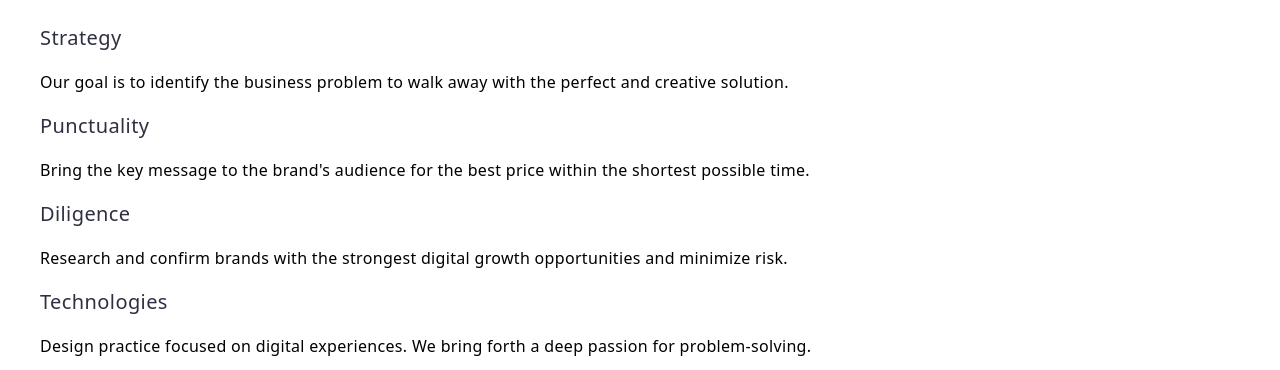
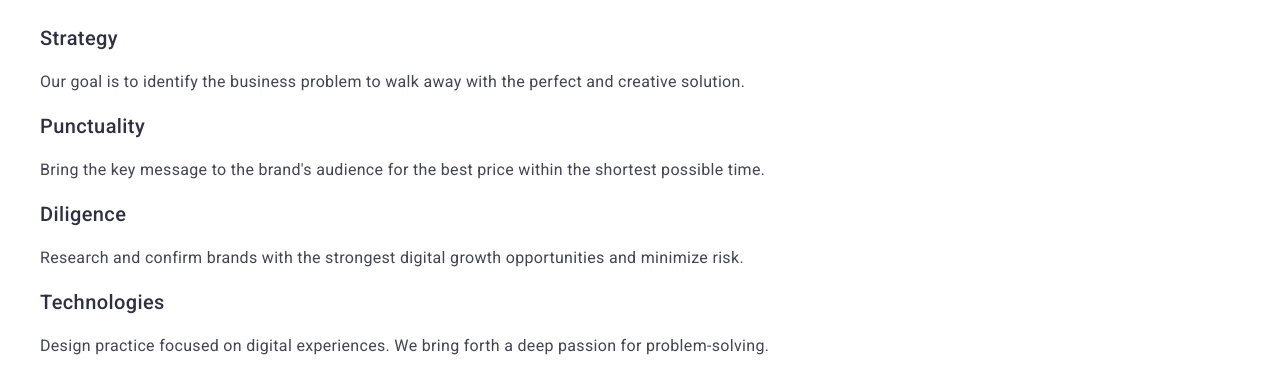
Before and after one commit to extezzu/goit-markup-hw-02, a plain HTML site: page index.html in a window 1280 px wide. Shown: the part 430-800 px from the top of the page. Drawn offline with nearby package versions, Linux system fonts and the light colour scheme.

Commit message:
fixed body + small issue with color. v1.1

```diff
--- a/css/styles.css
+++ b/css/styles.css
@@ -1,13 +1,8 @@
-/** body {
+body {
     font-family: "Roboto", sans-serif;
-    font-weight: 400;
-    font-size: 16px;
-    line-height: 1.5;
-    letter-spacing: 0.02em;
-    background-color: #fff;
+    background-color: #FFFFFF;
     color: #434455;
 }
-*/
 
 ul {
     list-style: none;
@@ -126,4 +121,5 @@ h2 {
     font-size: 16px;
     line-height: 1.5;
     letter-spacing: 0.02em;
+    color: #434455;
 }
```
